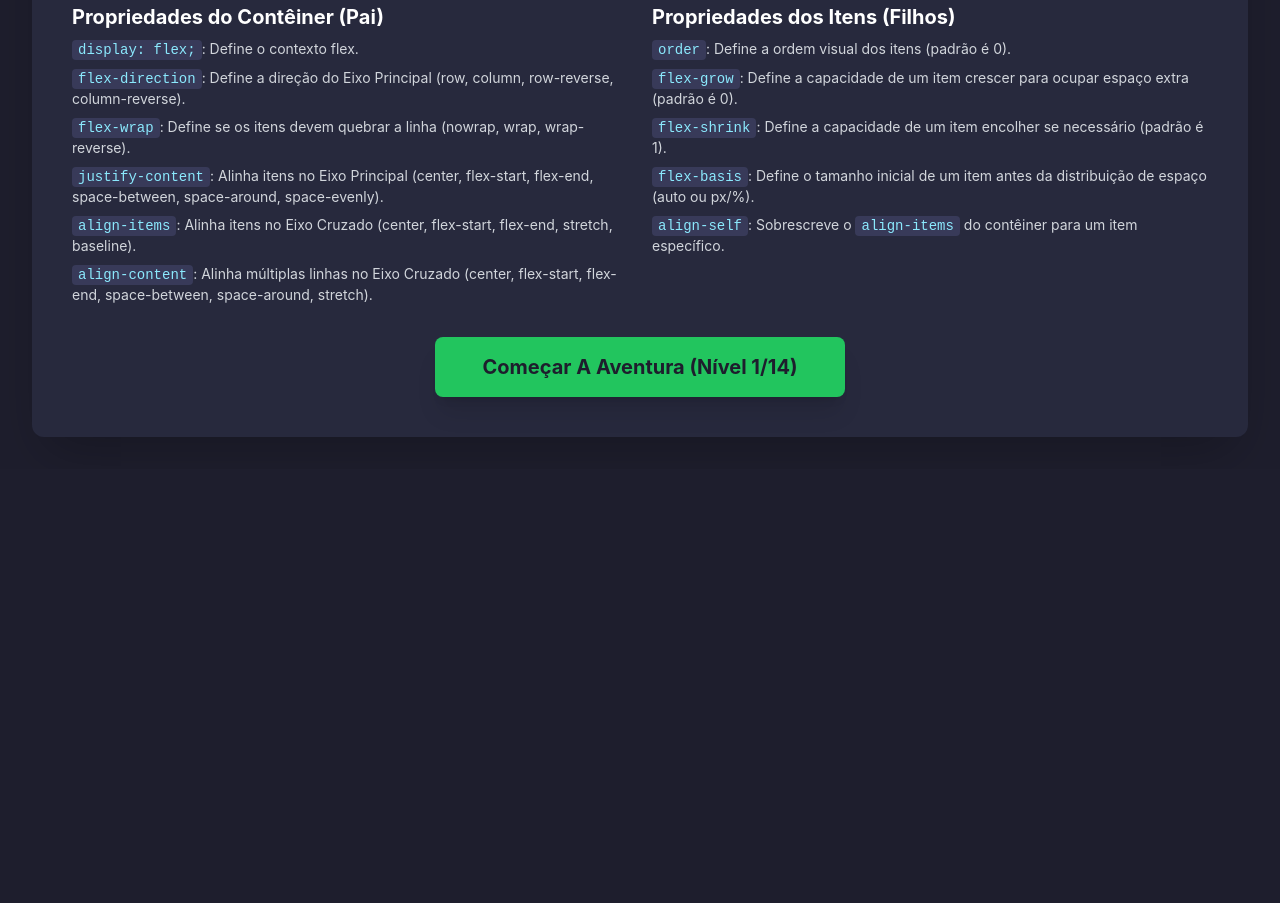
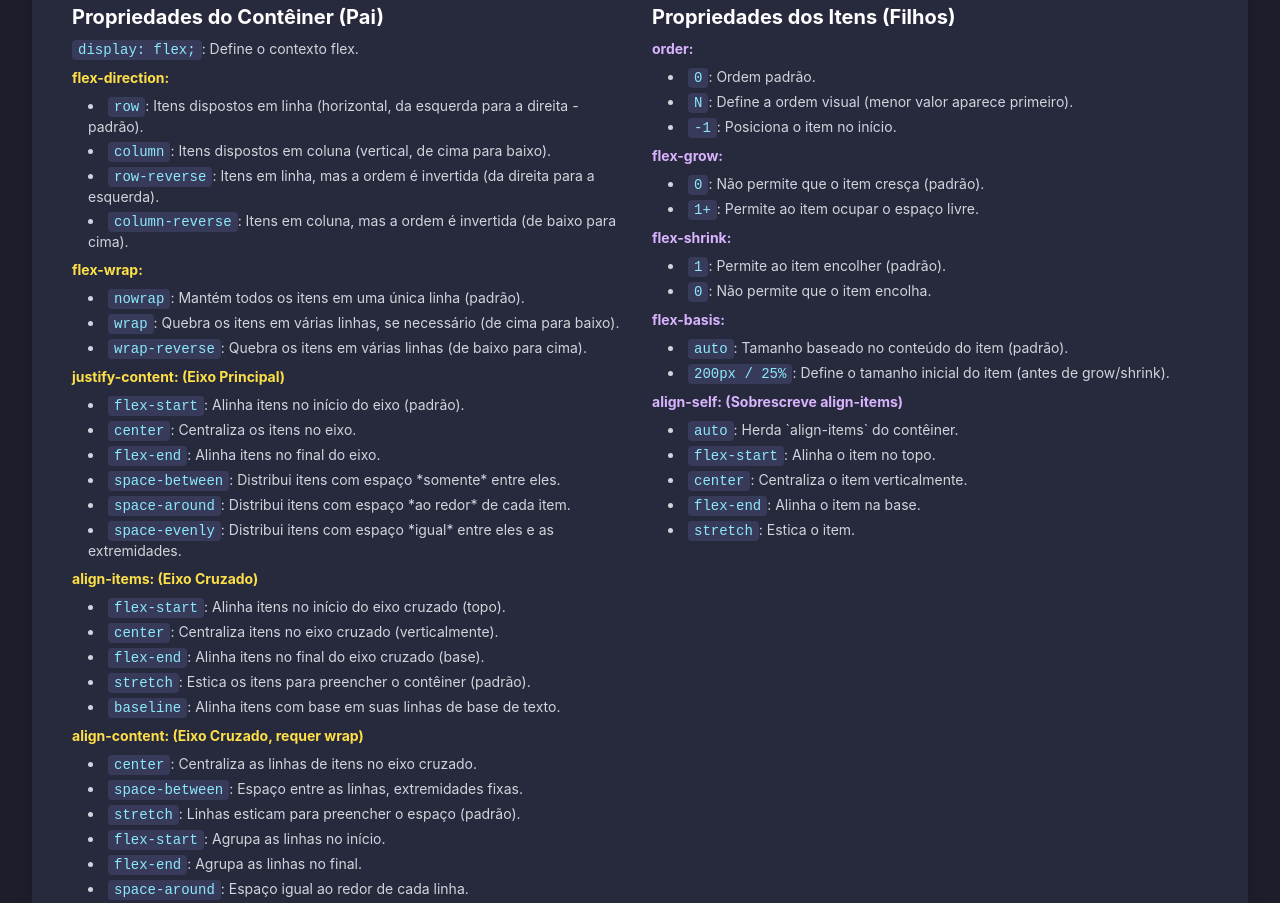
Before and after one commit to GadelhaCod/jogo, a plain HTML site: page index.html in a window 1280 px wide. Shown: the part 698-1601 px from the top of the page. Before the commit the page ends 1167 px from the top, so only its background shows below. Drawn offline with nearby package versions, Linux system fonts and the light colour scheme.

Commit message:
Referência das propriedade
atualizei a seção "📚 Referência Rápida de Propriedades Flexbox" na tela inicial (index.html), adicionando descrições concisas para os valores de cada propriedade.

```diff
--- a/index.html
+++ b/index.html
@@ -94,6 +94,7 @@
             background-color: #383a59;
             padding: 2px 6px;
             border-radius: 4px;
+            white-space: nowrap; /* Garante que o item e a descrição fiquem juntos */
         }
     </style>
 </head>
@@ -135,7 +136,7 @@
             </p>
         </div>
 
-        <!-- Referência de Propriedades Flexbox -->
+        <!-- Referência de Propriedades Flexbox ATUALIZADA -->
         <div class="text-left mb-8">
             <h3 class="text-2xl font-bold text-item-target mb-4 border-b border-item-target/50 pb-2">📚 Referência Rápida de Propriedades Flexbox</h3>
 
@@ -145,11 +146,56 @@
                     <h4 class="text-xl font-bold text-white mb-2">Propriedades do Contêiner (Pai)</h4>
                     <ul class="space-y-2 text-gray-300 text-sm">
                         <li><span class="prop-item">display: flex;</span>: Define o contexto flex.</li>
-                        <li><span class="prop-item">flex-direction</span>: Define a direção do Eixo Principal (row, column, row-reverse, column-reverse).</li>
-                        <li><span class="prop-item">flex-wrap</span>: Define se os itens devem quebrar a linha (nowrap, wrap, wrap-reverse).</li>
-                        <li><span class="prop-item">justify-content</span>: Alinha itens no Eixo Principal (center, flex-start, flex-end, space-between, space-around, space-evenly).</li>
-                        <li><span class="prop-item">align-items</span>: Alinha itens no Eixo Cruzado (center, flex-start, flex-end, stretch, baseline).</li>
-                        <li><span class="prop-item">align-content</span>: Alinha múltiplas linhas no Eixo Cruzado (center, flex-start, flex-end, space-between, space-around, stretch).</li>
+
+                        <!-- flex-direction -->
+                        <li class="font-bold text-yellow-300 mt-2">flex-direction:</li>
+                        <ul class="list-disc list-inside ml-4 space-y-1">
+                            <li><span class="prop-item">row</span>: Itens dispostos em linha (horizontal, da esquerda para a direita - padrão).</li>
+                            <li><span class="prop-item">column</span>: Itens dispostos em coluna (vertical, de cima para baixo).</li>
+                            <li><span class="prop-item">row-reverse</span>: Itens em linha, mas a ordem é invertida (da direita para a esquerda).</li>
+                            <li><span class="prop-item">column-reverse</span>: Itens em coluna, mas a ordem é invertida (de baixo para cima).</li>
+                        </ul>
+
+                        <!-- flex-wrap -->
+                        <li class="font-bold text-yellow-300 mt-2">flex-wrap:</li>
+                        <ul class="list-disc list-inside ml-4 space-y-1">
+                            <li><span class="prop-item">nowrap</span>: Mantém todos os itens em uma única linha (padrão).</li>
+                            <li><span class="prop-item">wrap</span>: Quebra os itens em várias linhas, se necessário (de cima para baixo).</li>
+                            <li><span class="prop-item">wrap-reverse</span>: Quebra os itens em várias linhas (de baixo para cima).</li>
+                        </ul>
+
+                        <!-- justify-content -->
+                        <li class="font-bold text-yellow-300 mt-2">justify-content: (Eixo Principal)</li>
+                        <ul class="list-disc list-inside ml-4 space-y-1">
+                            <li><span class="prop-item">flex-start</span>: Alinha itens no início do eixo (padrão).</li>
+                            <li><span class="prop-item">center</span>: Centraliza os itens no eixo.</li>
+                            <li><span class="prop-item">flex-end</span>: Alinha itens no final do eixo.</li>
+                            <li><span class="prop-item">space-between</span>: Distribui itens com espaço *somente* entre eles.</li>
+                            <li><span class="prop-item">space-around</span>: Distribui itens com espaço *ao redor* de cada item.</li>
+                            <li><span class="prop-item">space-evenly</span>: Distribui itens com espaço *igual* entre eles e as extremidades.</li>
+                        </ul>
+
+                        <!-- align-items -->
+                        <li class="font-bold text-yellow-300 mt-2">align-items: (Eixo Cruzado)</li>
+                        <ul class="list-disc list-inside ml-4 space-y-1">
+                            <li><span class="prop-item">flex-start</span>: Alinha itens no início do eixo cruzado (topo).</li>
+                            <li><span class="prop-item">center</span>: Centraliza itens no eixo cruzado (verticalmente).</li>
+                            <li><span class="prop-item">flex-end</span>: Alinha itens no final do eixo cruzado (base).</li>
+                            <li><span class="prop-item">stretch</span>: Estica os itens para preencher o contêiner (padrão).</li>
+                            <li><span class="prop-item">baseline</span>: Alinha itens com base em suas linhas de base de texto.</li>
+                        </ul>
+
+                        <!-- align-content -->
+                        <li class="font-bold text-yellow-300 mt-2">align-content: (Eixo Cruzado, requer wrap)</li>
+                        <ul class="list-disc list-inside ml-4 space-y-1">
+                            <li><span class="prop-item">center</span>: Centraliza as linhas de itens no eixo cruzado.</li>
+                            <li><span class="prop-item">space-between</span>: Espaço entre as linhas, extremidades fixas.</li>
+                            <li><span class="prop-item">stretch</span>: Linhas esticam para preencher o espaço (padrão).</li>
+                            <!-- Adicionando os valores restantes para completude -->
+                            <li><span class="prop-item">flex-start</span>: Agrupa as linhas no início.</li>
+                            <li><span class="prop-item">flex-end</span>: Agrupa as linhas no final.</li>
+                            <li><span class="prop-item">space-around</span>: Espaço igual ao redor de cada linha.</li>
+                        </ul>
                     </ul>
                 </div>
 
@@ -157,11 +203,44 @@
                 <div>
                     <h4 class="text-xl font-bold text-white mb-2">Propriedades dos Itens (Filhos)</h4>
                     <ul class="space-y-2 text-gray-300 text-sm">
-                        <li><span class="prop-item">order</span>: Define a ordem visual dos itens (padrão é 0).</li>
-                        <li><span class="prop-item">flex-grow</span>: Define a capacidade de um item crescer para ocupar espaço extra (padrão é 0).</li>
-                        <li><span class="prop-item">flex-shrink</span>: Define a capacidade de um item encolher se necessário (padrão é 1).</li>
-                        <li><span class="prop-item">flex-basis</span>: Define o tamanho inicial de um item antes da distribuição de espaço (auto ou px/%).</li>
-                        <li><span class="prop-item">align-self</span>: Sobrescreve o <span class="prop-item">align-items</span> do contêiner para um item específico.</li>
+                        <!-- order -->
+                        <li class="font-bold text-purple-300 mt-2">order:</li>
+                        <ul class="list-disc list-inside ml-4 space-y-1">
+                            <li><span class="prop-item">0</span>: Ordem padrão.</li>
+                            <li><span class="prop-item">N</span>: Define a ordem visual (menor valor aparece primeiro).</li>
+                            <li><span class="prop-item">-1</span>: Posiciona o item no início.</li>
+                        </ul>
+
+                        <!-- flex-grow -->
+                        <li class="font-bold text-purple-300 mt-2">flex-grow:</li>
+                        <ul class="list-disc list-inside ml-4 space-y-1">
+                            <li><span class="prop-item">0</span>: Não permite que o item cresça (padrão).</li>
+                            <li><span class="prop-item">1+</span>: Permite ao item ocupar o espaço livre.</li>
+                        </ul>
+
+                        <!-- flex-shrink -->
+                        <li class="font-bold text-purple-300 mt-2">flex-shrink:</li>
+                        <ul class="list-disc list-inside ml-4 space-y-1">
+                            <li><span class="prop-item">1</span>: Permite ao item encolher (padrão).</li>
+                            <li><span class="prop-item">0</span>: Não permite que o item encolha.</li>
+                        </ul>
+
+                        <!-- flex-basis -->
+                        <li class="font-bold text-purple-300 mt-2">flex-basis:</li>
+                        <ul class="list-disc list-inside ml-4 space-y-1">
+                            <li><span class="prop-item">auto</span>: Tamanho baseado no conteúdo do item (padrão).</li>
+                            <li><span class="prop-item">200px / 25%</span>: Define o tamanho inicial do item (antes de grow/shrink).</li>
+                        </ul>
+
+                        <!-- align-self -->
+                        <li class="font-bold text-purple-300 mt-2">align-self: (Sobrescreve align-items)</li>
+                        <ul class="list-disc list-inside ml-4 space-y-1">
+                            <li><span class="prop-item">auto</span>: Herda `align-items` do contêiner.</li>
+                            <li><span class="prop-item">flex-start</span>: Alinha o item no topo.</li>
+                            <li><span class="prop-item">center</span>: Centraliza o item verticalmente.</li>
+                            <li><span class="prop-item">flex-end</span>: Alinha o item na base.</li>
+                            <li><span class="prop-item">stretch</span>: Estica o item.</li>
+                        </ul>
                     </ul>
                 </div>
             </div>
```
